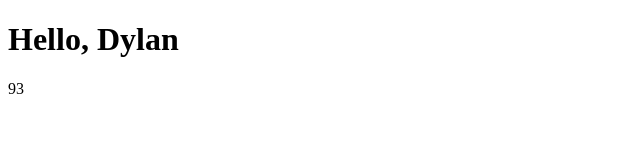
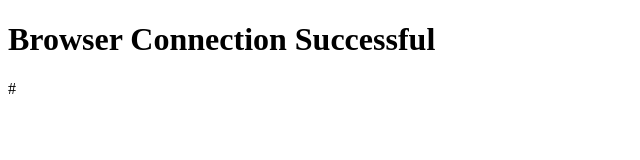
Before and after one commit to coaks75/Test2, a plain HTML site: page index.html in a window 1280 px wide. Shown: the whole page, without its empty margins (0-640 px from the left). Drawn offline with Linux system fonts and the light colour scheme.

Commit message:
Update index.html

```diff
--- a/index.html
+++ b/index.html
@@ -1,10 +1,10 @@
 <!DOCTYPE html>
 <html>
   <body>
-    <h1>Hello, Dylan</h1>
+    <h1>Browser Connection Successful</h1>
     <p id = paragraph></p>
-    <script>
-      document.getElementById('paragraph').innerHTML = Math.floor(Math.random() * 100)
-    </script>
+   # <script>
+    #  document.getElementById('paragraph').innerHTML = Math.floor(Math.random() * 100)
+    #</script>
   </body>
 </html>
```
